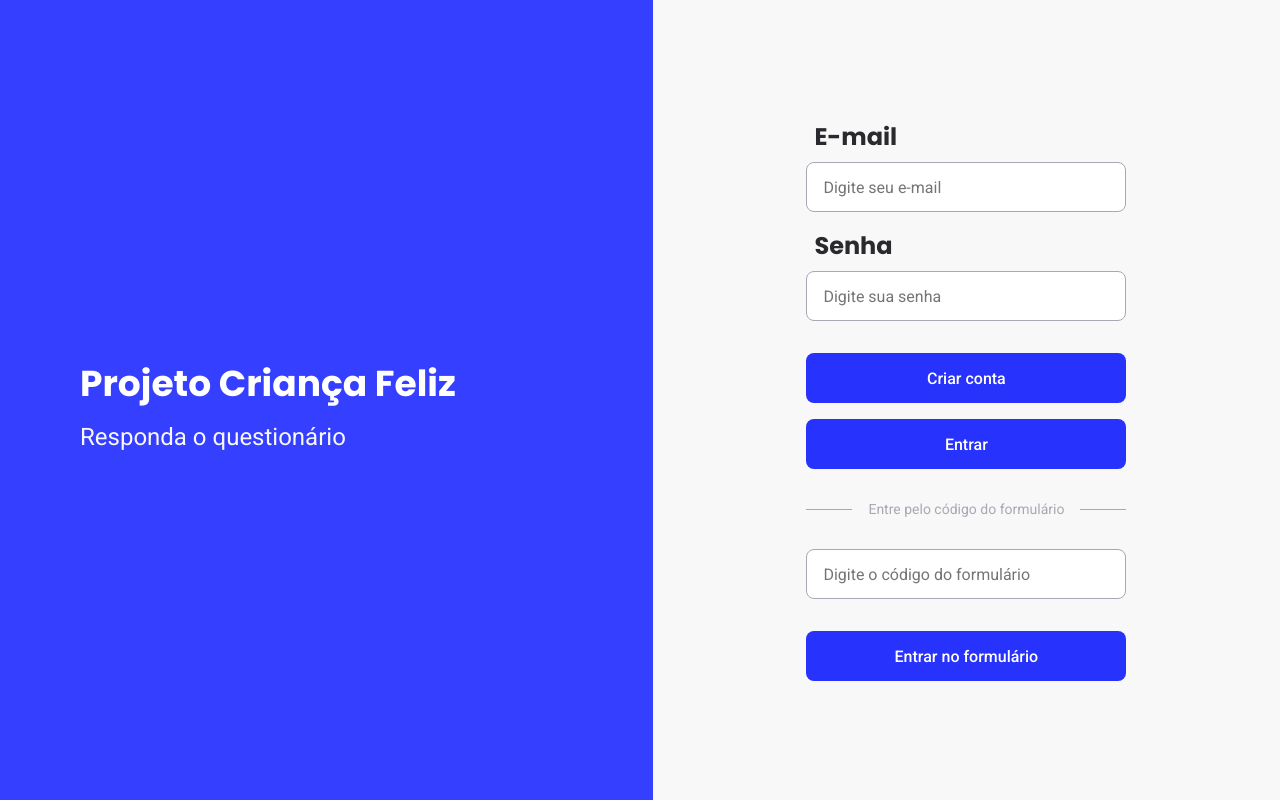
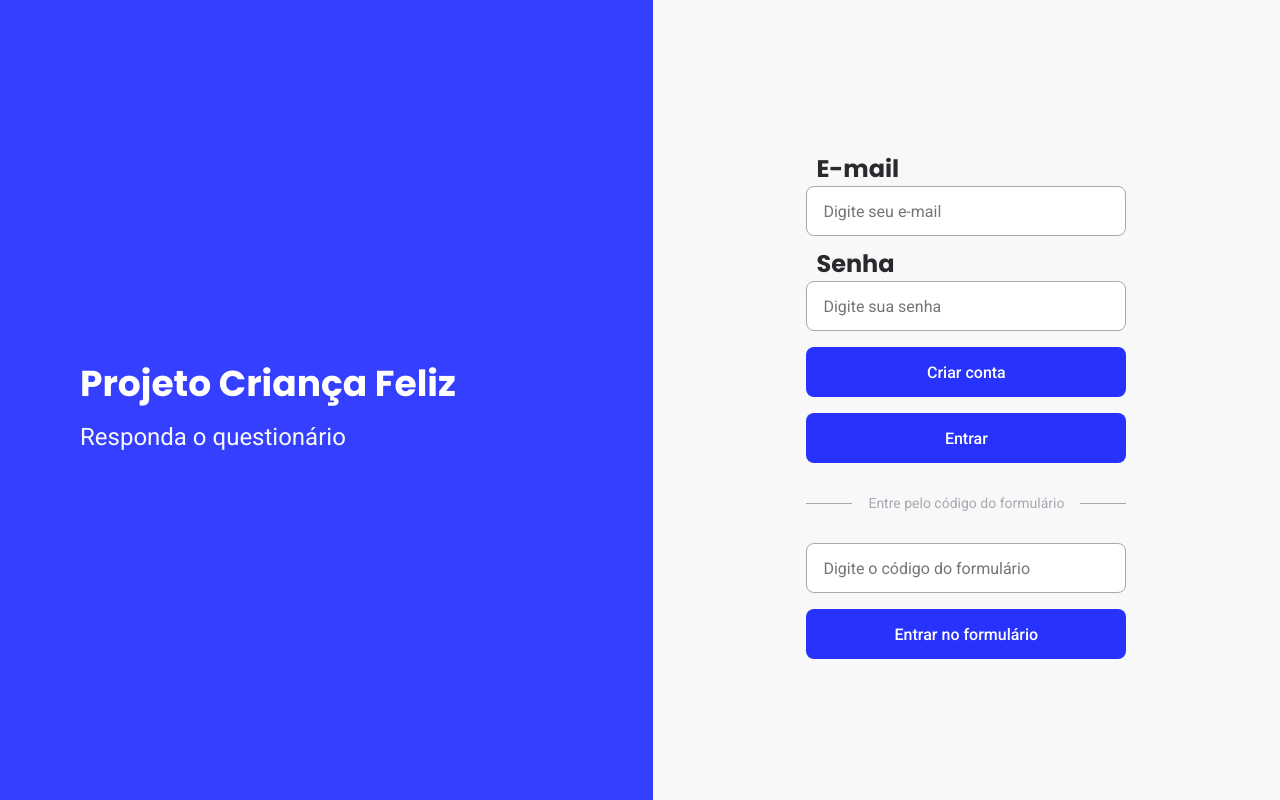
Before and after one commit to MarceloGalliDev/pcf-form, a React (Vite) app in the folder pcf-form/: page / in a window 1280 px wide. Built offline with nearby package versions, Linux system fonts and the light colour scheme; no server answers.

Commit message:
update
update

```diff
--- a/pcf-form/src/pages/Home.tsx
+++ b/pcf-form/src/pages/Home.tsx
@@ -1,7 +1,8 @@
 
 import { Button } from "../components/Button";
-import * as React from 'react'
 import { useForm } from 'react-hook-form'
+import { getAuth, createUserWithEmailAndPassword } from "firebase/auth";
+import { auth } from "../services/firebase";
 
 import '../styles/home.scss'
 
@@ -24,7 +25,10 @@ export function Home() {
       <main>
         <div className="main-content">
           <form onSubmit={onSubmit}>
-            <label htmlFor="email">E-mail</label>
+            <label htmlFor="email">
+              E-mail
+              <p>{errors.email && "*Campo obrigatório"}</p>
+            </label>
             <input
               {...register("email", { required: true })}
               type="email"
@@ -32,7 +36,11 @@ export function Home() {
               placeholder="Digite seu e-mail"
               autoComplete="username"
             />
-            <label htmlFor="password">Senha</label>
+
+            <label htmlFor="password">
+              Senha
+              <p>{ errors.password && "*Campo obrigatório" }</p>
+            </label>
             <input
               {...register("password", { required: true })}
               type="password"
--- a/pcf-form/src/styles/home.scss
+++ b/pcf-form/src/styles/home.scss
@@ -62,8 +62,15 @@
         display: flex;
         align-items: flex-start;
         font-size: 24px;
-        margin: 0 0 8px 8px;
+        margin: 10px 0 0 10px;
         font-weight: 700;
+
+        p {
+          color: red;
+          font-weight: 500;
+          font-size: 12px;
+          margin: 10px 10px;
+        }
       }
 
       input {
@@ -72,7 +79,6 @@
         padding: 0 16px;
         background: #fff;
         border: 1px solid #a8a8b3;
-        margin-bottom: 16px;
       }
 
       button {
```
